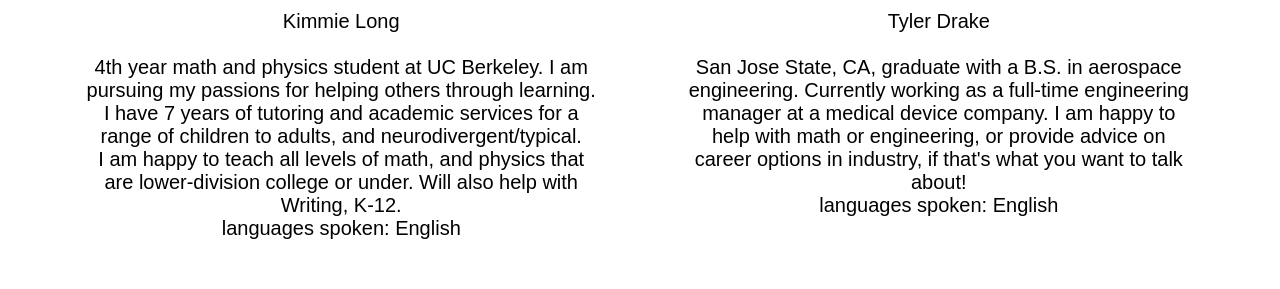
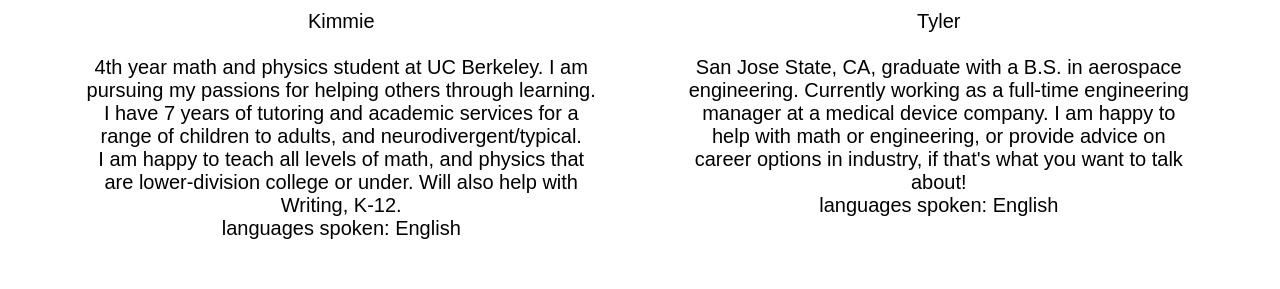
Before and after one commit to joshuaptfan/BeyondBarriers, a plain HTML site: page index.html in a window 1280 px wide. Shown: the part 1828-2117 px from the top of the page. Drawn offline with Linux system fonts and the light colour scheme.

Commit message:
remove last names

```diff
--- a/index.html
+++ b/index.html
@@ -41,11 +41,11 @@
     <h2>Meet Our Tutors</h2>
     <figure>
       <img src="images/Kimmie_selfie.jpg" />
-      <figcaption>Kimmie Long <br/><br/>4th year math and physics student at UC Berkeley. I am pursuing my passions for helping others through learning. I have 7 years of tutoring and academic services for a range of children to adults, and neurodivergent/typical. <br/>I am happy to teach all levels of math, and physics that are lower-division college or under. Will also help with Writing, K-12.<br/> languages spoken: English</figcaption>
+      <figcaption>Kimmie<br/><br/>4th year math and physics student at UC Berkeley. I am pursuing my passions for helping others through learning. I have 7 years of tutoring and academic services for a range of children to adults, and neurodivergent/typical. <br/>I am happy to teach all levels of math, and physics that are lower-division college or under. Will also help with Writing, K-12.<br/> languages spoken: English</figcaption>
     </figure>
     <figure>
       <img src="images/tyler_selfie.png" />
-      <figcaption>Tyler Drake<br/><br/>San Jose State, CA, graduate with a B.S. in aerospace engineering. Currently working as a full-time engineering manager at a medical device company. I am happy to help with math or engineering, or provide advice on career options in industry, if that's what you want to talk about!<br/>languages spoken: English</figcaption>
+      <figcaption>Tyler<br/><br/>San Jose State, CA, graduate with a B.S. in aerospace engineering. Currently working as a full-time engineering manager at a medical device company. I am happy to help with math or engineering, or provide advice on career options in industry, if that's what you want to talk about!<br/>languages spoken: English</figcaption>
     </figure>
   </section>
   <footer>
```
